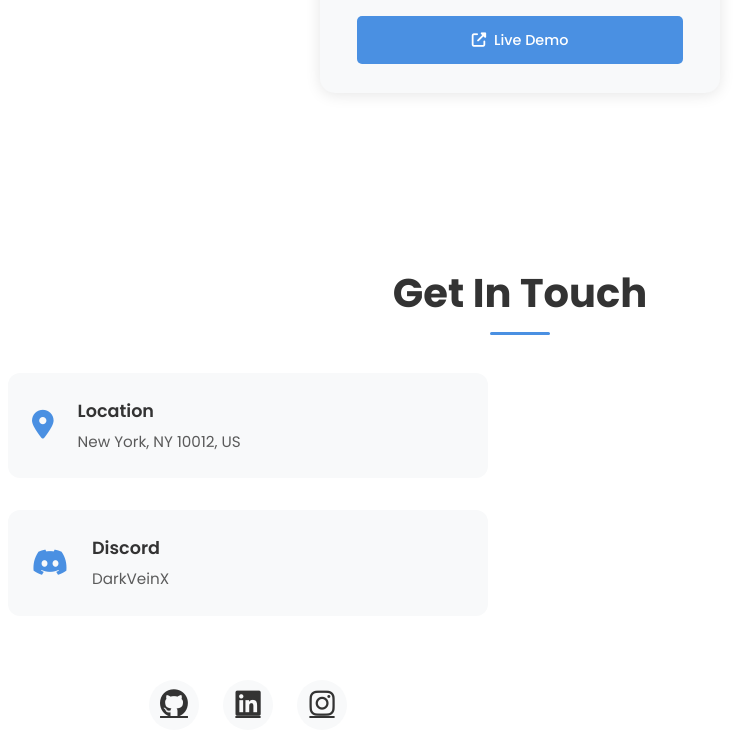
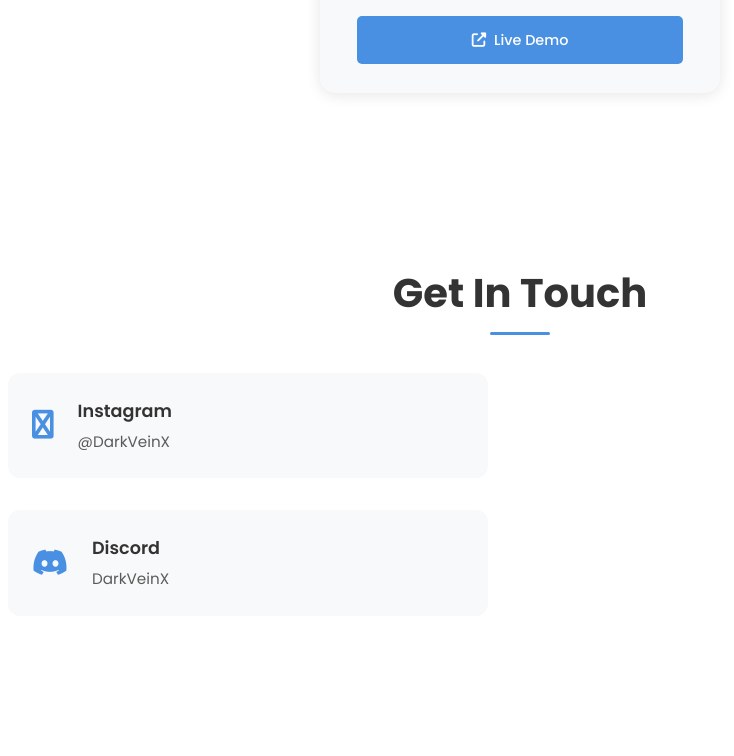
Before and after one commit to DarkVeinX/DarkVeinX-Portfolio, a plain HTML site: page index.html in a window 1280 px wide. Shown: the part 3353-4109 px from the top of the page, without its empty margins (120-854 px from the left). After the commit the page ends 4049 px from the top, so only its background shows below. Drawn offline with nearby package versions, Linux system fonts and the light colour scheme.

Commit message:
Update index.html

```diff
--- a/index.html
+++ b/index.html
@@ -129,11 +129,11 @@
             <h2 class="section-title">Get In Touch</h2>
             <div class="contact-container">
                 <div class="contact-info">
-                    <div class="info-item">
-                        <i class="fas fa-map-marker-alt"></i>
+                    <div class="info-item" onclick="window.location.replace('https://www.instagram.com/darkveinx?igsh=MTcyaDRxNXBiNWIzcA==')">
+                        <i class="fas fa-instagram"></i>
                         <div class="info-content">
-                            <h3 class="info-title">Location</h3>
-                            <p class="info-text">New York, NY 10012, US</p>
+                            <h3 class="info-title">Instagram</h3>
+                            <p class="info-text">@DarkVeinX</p>
                         </div>
                     </div>
                     <div class="info-item" onclick="tele()" style="cursor: pointer;">
@@ -150,13 +150,13 @@
                             <p class="info-text">+1 234 567 8900</p>
                         </div>
                     </div> -->
-                    <div class="social-links">
+                  <!--  <div class="social-links">
                         <a href="#" aria-label="GitHub"><i class="fab fa-github"></i></a>
                         <a href="#" aria-label="LinkedIn"><i class="fab fa-linkedin"></i
               ></a>
-                        <a href="#" aria-label="Instagram"><i class="fab fa-instagram"></i
+                        <a href="https://www.instagram.com/darkveinx?igsh=MTcyaDRxNXBiNWIzcA==" aria-label="Instagram"><i class="fab fa-instagram"></i
               ></a>
-                    </div>
+                    </div>-->
                 </div>
                 <!-- <form class="contact-form" id="contact-form">
             <div class="form-group">
```
